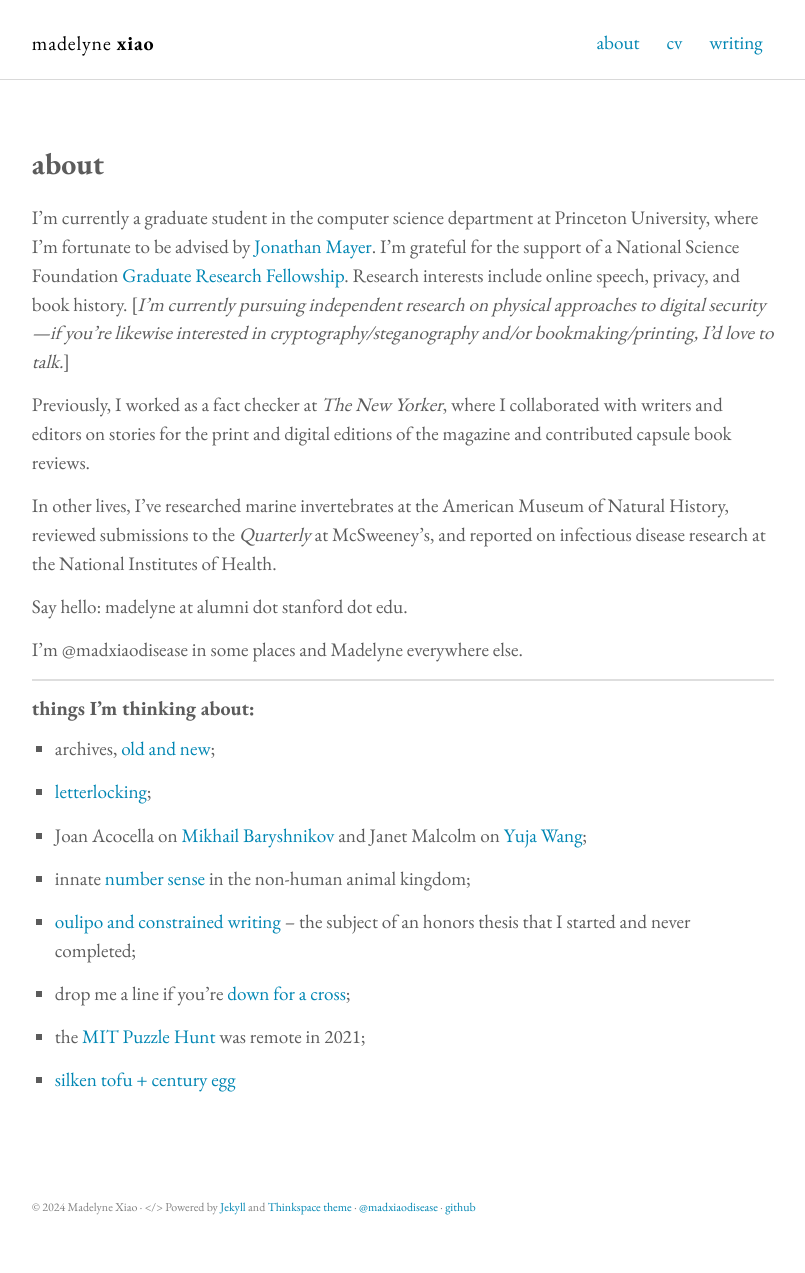
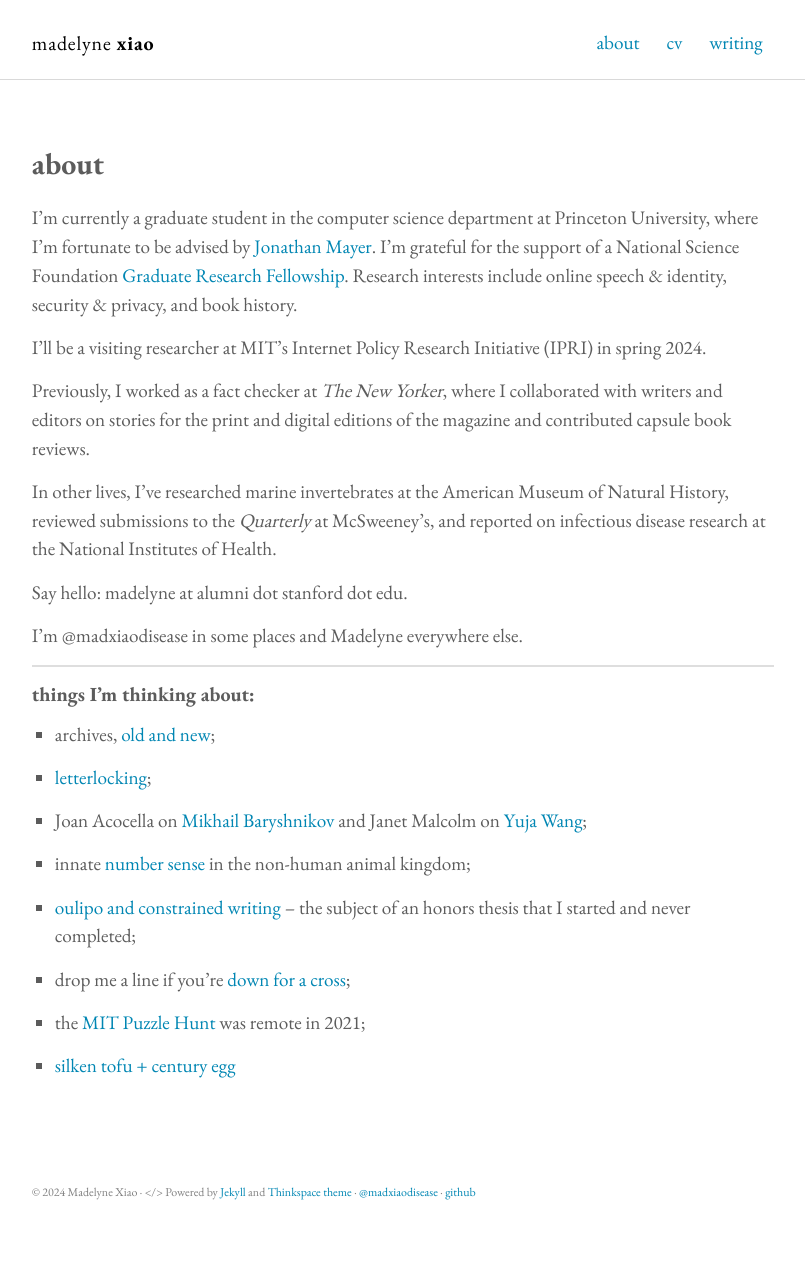
Before and after one commit to madelyne/madelyne.github.io, a Jekyll site: the page built from about.md, in a window 1280 px wide. Shown: the whole page, without its empty margins (237-1042 px from the left). Built offline with Jekyll 4.4.1, drawn with Linux system fonts in a browser that asks for light colours.

Commit message:
update about

```diff
--- a/about.md
+++ b/about.md
@@ -3,7 +3,9 @@ layout: page
 title: about
 permalink: /about/
 ---
-I'm currently a graduate student in the computer science department at Princeton University, where I'm fortunate to be advised by [Jonathan Mayer](https://jonathanmayer.org/). I'm grateful for the support of a National Science Foundation [Graduate Research Fellowship](https://www.nsfgrfp.org/). Research interests include online speech, privacy, and book history. [_I'm currently pursuing independent research on physical approaches to digital security---if you're likewise interested in cryptography/steganography and/or bookmaking/printing, I'd love to talk._]
+I'm currently a graduate student in the computer science department at Princeton University, where I'm fortunate to be advised by [Jonathan Mayer](https://jonathanmayer.org/). I'm grateful for the support of a National Science Foundation [Graduate Research Fellowship](https://www.nsfgrfp.org/). Research interests include online speech & identity, security & privacy, and book history.
+
+I'll be a visiting researcher at MIT's Internet Policy Research Initiative (IPRI) in spring 2024.
 
 Previously, I worked as a fact checker at _The New Yorker_, where I collaborated with writers and editors on stories for the print and digital editions of the magazine and contributed capsule book reviews.
 
```
Also changed, not shown: 1 other file.
